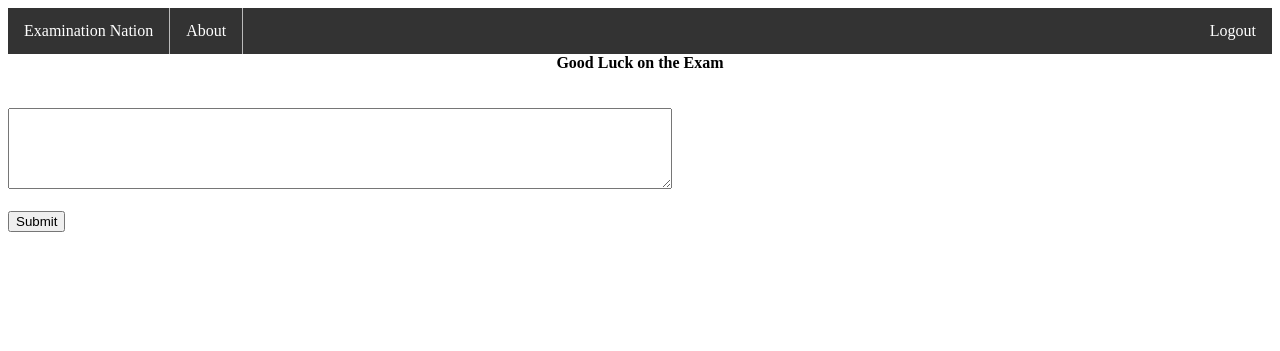
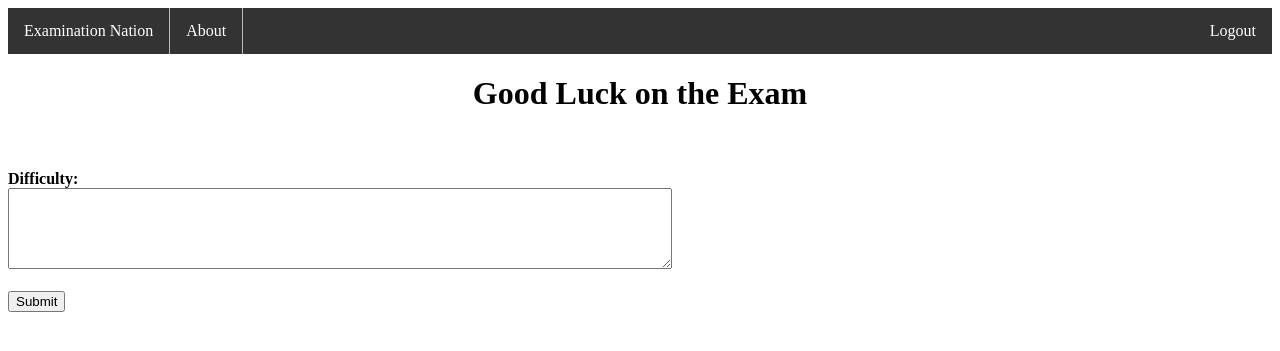
Before and after one commit to kvans/CS490, a PHP site: page /frontend/takeExam.php?eid=1 in a window 1280 px wide. Shown: the top 351 px of the page. Run offline with PHP 8.4, Linux system fonts and the light colour scheme; the visitor is signed in with stand-in values (Sample User, id 1); tables that the repository leaves empty or names only in its code hold one stand-in row (values such as "Sample post"); data that the repository does not hold is empty.

Commit message:
Update takeExam.php

```diff
--- a/frontend/takeExam.php
+++ b/frontend/takeExam.php
@@ -11,9 +11,9 @@
     <ul>
         <li><a href="studentL.php">Examination Nation</a></li>
         <li><a href="">About</a></li>
-        <li style="float: right"><a href="../middle/logout.php">Logout</a></li>
+        <li style="float: right"><a href="../logout.php">Logout</a></li>
     </ul>
-<b><center>Good Luck on the Exam</center></b> <br/>
+<h1 align="center">Good Luck on the Exam</h1><br/>
 
 <?php
     include "../backend/query_db.php";
@@ -25,9 +25,11 @@
         $questionTableRow = getRowFromQuestionsTable($qid);
         $Question = $questionTableRow['Question'];
         $QID = $questionTableRow['QID'];
+        $Difficulty = $questionTableRow['Difficulty'];
 
         echo "<div id='$QID' class='answerDiv'>";
         echo "    <b>$Question</b> <br/>";
+        echo "    <b>Difficulty: </b>$Difficulty<br>";
         echo "    <textarea class='answer' rows='5' cols='80'></textarea>";
         echo "</div> <br/>";
 
@@ -35,7 +37,7 @@
     }
 ?>
 
-<button id="submitButton">Submit</button>
+<button class="submitButton" id="submitButton">Submit</button>
 
 </body>
 
```
